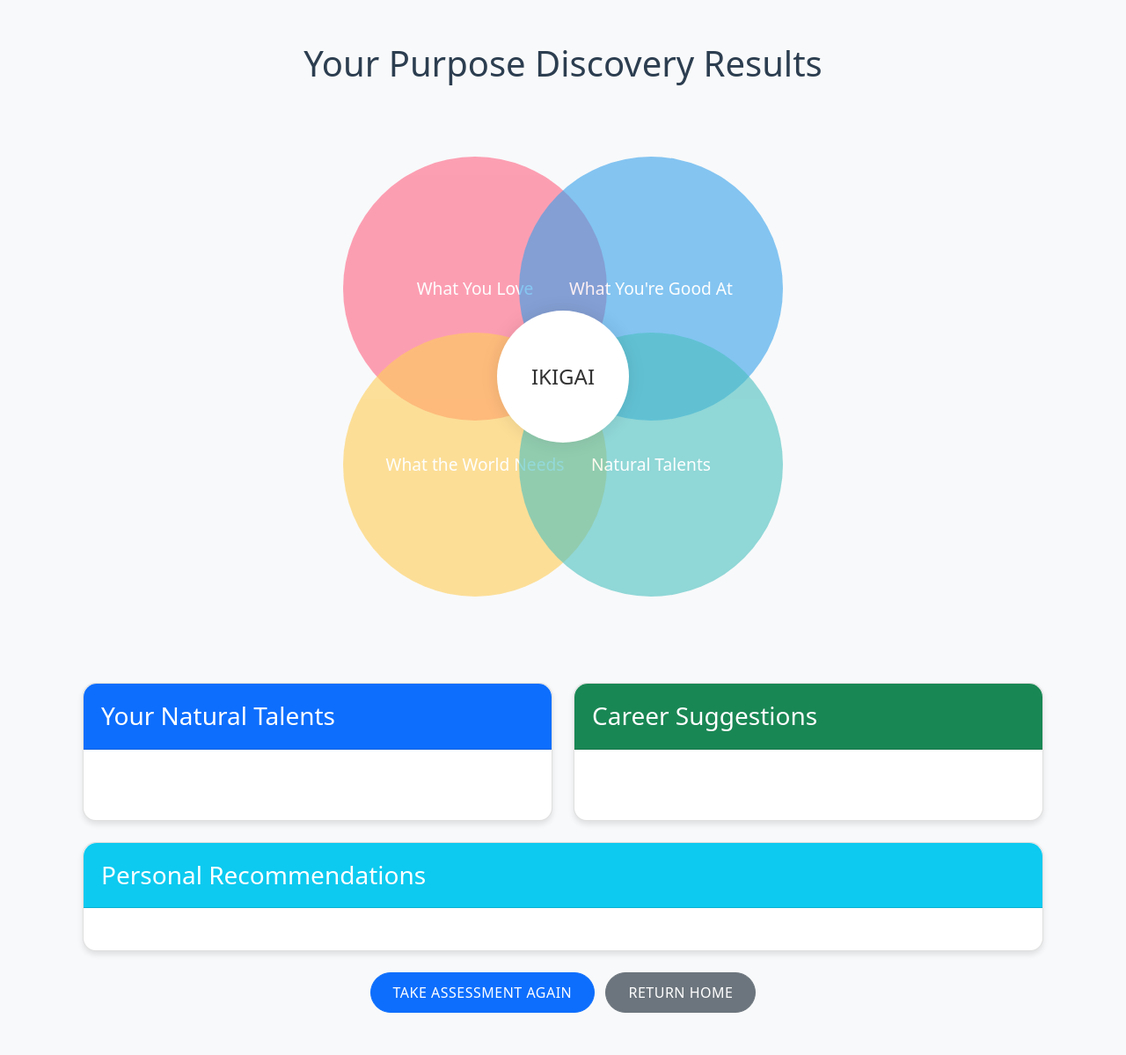
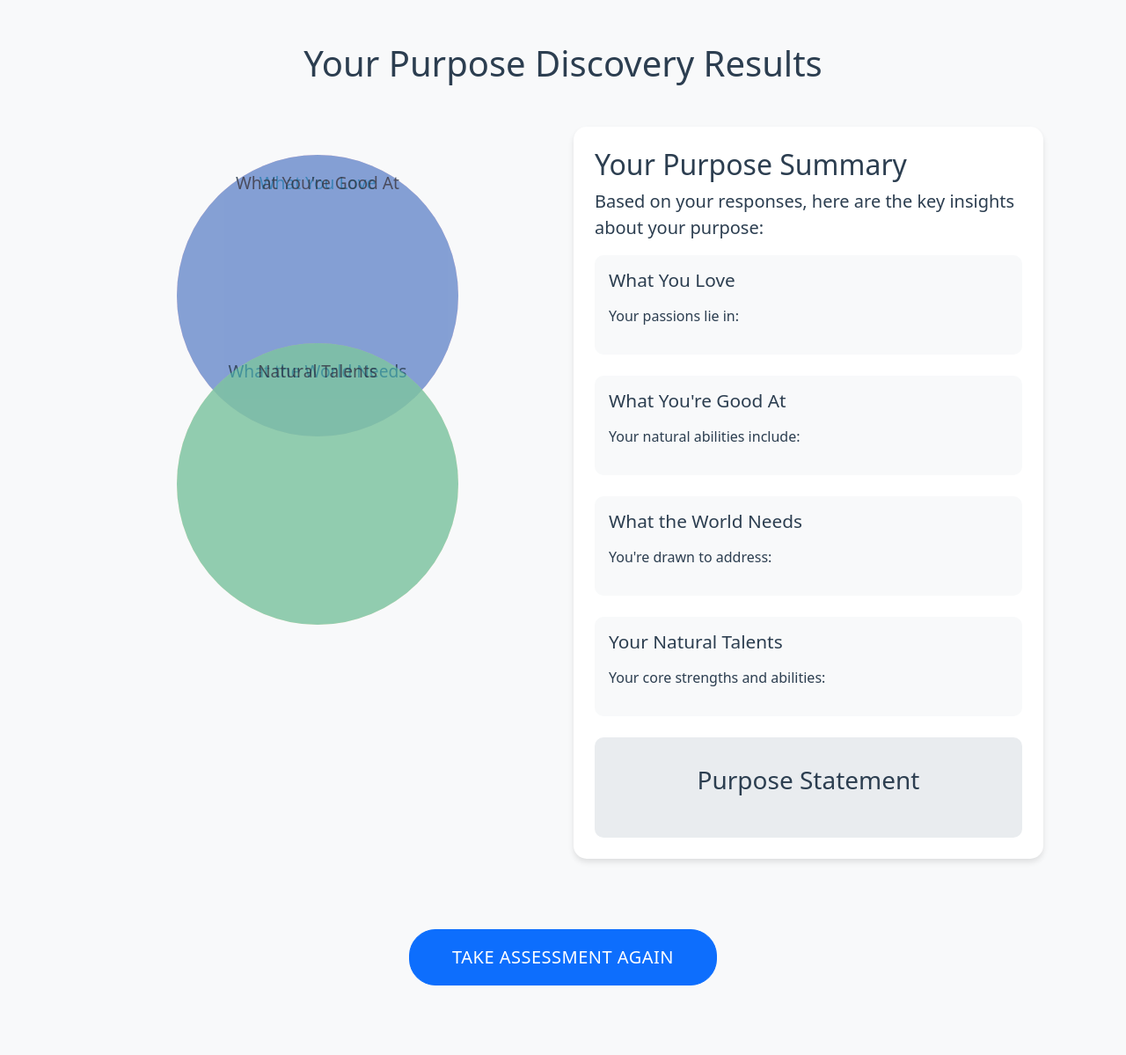
Before and after one commit to drntamm/PurposeFinder, a Flask app: template templates/results.html in a window 1280 px wide. Shown: the part 56-1255 px from the top of the page at 88% size. After the commit the page ends 1176 px from the top, so only its background shows below. Run offline with Flask 3, Linux system fonts and the light colour scheme; the template is opened without the code that fills it, so the values that code supplies are empty.

Commit message:
Refactor: Replace spiritual gifts with natural talents
- Update assessment form with natural_abilities and innate_strengths
- Improve Venn diagram visualization
- Add purpose statement generation
- Enhance results page layout

```diff
--- a/app.py
+++ b/app.py
@@ -2,7 +2,7 @@ from flask import Flask, render_template, request, jsonify, redirect, url_for, f
 from flask_sqlalchemy import SQLAlchemy
 from flask_wtf import FlaskForm
 from wtforms import SelectMultipleField, widgets
-from wtforms.validators import ValidationError
+from wtforms.validators import ValidationError, DataRequired
 from datetime import datetime
 import re
 import os
@@ -59,30 +59,30 @@ WORLD_IMPACT = [
     ('wellbeing', 'Supporting mental and emotional well-being')
 ]
 
-SPIRITUAL_SERVICE = [
-    ('teaching', 'Teaching and mentoring individuals'),
-    ('volunteering', 'Volunteering for community services'),
-    ('motivation', 'Sharing motivational messages or advice'),
-    ('leadership', 'Leading by example in professional or personal settings'),
-    ('counseling', 'Counseling or providing emotional support'),
-    ('giving', 'Offering financial or material help to those in need'),
-    ('organizing', 'Organizing charitable or fundraising events'),
-    ('workshops', 'Hosting workshops or training sessions'),
-    ('pastoral', 'Providing spiritual direction or pastoral care'),
-    ('advocacy', 'Advocating for social causes')
+NATURAL_ABILITIES = [
+    ('analytical', 'Strong analytical and problem-solving abilities'),
+    ('interpersonal', 'Natural interpersonal and relationship-building skills'),
+    ('creative', 'Creative thinking and innovative ideation'),
+    ('strategic', 'Strategic planning and vision development'),
+    ('empathetic', 'Deep empathy and emotional intelligence'),
+    ('technical', 'Technical aptitude and quick learning'),
+    ('communication', 'Clear and effective communication'),
+    ('leadership', 'Natural leadership and team motivation'),
+    ('adaptability', 'Adaptability and resilience'),
+    ('organization', 'Exceptional organizational abilities')
 ]
 
-SPIRITUAL_FULFILLMENT = [
-    ('growth', 'Helping others grow and reach their potential'),
-    ('impact', 'Witnessing positive changes in the lives of others'),
-    ('mindfulness', 'Practicing gratitude and mindfulness'),
-    ('wisdom', 'Sharing knowledge and wisdom'),
-    ('causes', 'Contributing to meaningful and impactful causes'),
-    ('community', 'Building strong relationships and communities'),
-    ('faith', 'Inspiring others through faith or spirituality'),
-    ('nature', 'Connecting with nature and the environment'),
-    ('creativity', 'Creating art or music that touches lives'),
-    ('mission', 'Being part of a larger mission or vision')
+INNATE_STRENGTHS = [
+    ('intuition', 'Strong intuition and insight'),
+    ('persistence', 'Natural persistence and determination'),
+    ('synthesis', 'Ability to synthesize complex information'),
+    ('inspiration', 'Talent for inspiring and motivating others'),
+    ('perception', 'Keen perception and observation skills'),
+    ('diplomacy', 'Natural diplomacy and conflict resolution'),
+    ('innovation', 'Innovative thinking and problem-solving'),
+    ('mentoring', 'Natural mentoring and teaching abilities'),
+    ('coordination', 'Excellent project coordination skills'),
+    ('vision', 'Visionary thinking and future planning')
 ]
 
 LOVE_ACTIVITIES = [
@@ -139,30 +139,57 @@ COMPLIMENTS = [
 
 # Form Class
 class AssessmentForm(FlaskForm):
-    love_activities = MultiCheckboxField('What activities do you love doing?',
-                                       choices=LOVE_ACTIVITIES,
-                                       validators=[at_least_one_required])
-    love_topics = MultiCheckboxField('What topics interest you the most?',
-                                    choices=LOVE_TOPICS,
-                                    validators=[at_least_one_required])
-    skills_natural = MultiCheckboxField('What are your natural skills?',
-                                      choices=NATURAL_SKILLS,
-                                      validators=[at_least_one_required])
-    skills_compliments = MultiCheckboxField('What do people compliment you on?',
-                                          choices=COMPLIMENTS,
-                                          validators=[at_least_one_required])
-    world_problems = MultiCheckboxField('What problems do you want to solve?',
-                                      choices=WORLD_PROBLEMS,
-                                      validators=[at_least_one_required])
-    world_impact = MultiCheckboxField('How do you want to impact the world?',
-                                    choices=WORLD_IMPACT,
-                                    validators=[at_least_one_required])
-    spiritual_service = MultiCheckboxField('How do you like to serve others?',
-                                         choices=SPIRITUAL_SERVICE,
-                                         validators=[at_least_one_required])
-    spiritual_fulfillment = MultiCheckboxField('What brings you spiritual fulfillment?',
-                                             choices=SPIRITUAL_FULFILLMENT,
-                                             validators=[at_least_one_required])
+    # What You Love
+    love_activities = SelectMultipleField('What activities bring you joy?',
+        choices=LOVE_ACTIVITIES,
+        validators=[DataRequired()],
+        widget=widgets.ListWidget(prefix_label=False),
+        option_widget=widgets.CheckboxInput())
+
+    love_topics = SelectMultipleField('What topics fascinate you?',
+        choices=LOVE_TOPICS,
+        validators=[DataRequired()],
+        widget=widgets.ListWidget(prefix_label=False),
+        option_widget=widgets.CheckboxInput())
+
+    # What You're Good At
+    skills_natural = SelectMultipleField('What skills come naturally to you?',
+        choices=NATURAL_SKILLS,
+        validators=[DataRequired()],
+        widget=widgets.ListWidget(prefix_label=False),
+        option_widget=widgets.CheckboxInput())
+
+    skills_compliments = SelectMultipleField('What do people often compliment you on?',
+        choices=COMPLIMENTS,
+        validators=[DataRequired()],
+        widget=widgets.ListWidget(prefix_label=False),
+        option_widget=widgets.CheckboxInput())
+
+    # What the World Needs
+    world_problems = SelectMultipleField('What problems in the world concern you most?',
+        choices=WORLD_PROBLEMS,
+        validators=[DataRequired()],
+        widget=widgets.ListWidget(prefix_label=False),
+        option_widget=widgets.CheckboxInput())
+
+    world_impact = SelectMultipleField('How would you like to make a difference?',
+        choices=WORLD_IMPACT,
+        validators=[DataRequired()],
+        widget=widgets.ListWidget(prefix_label=False),
+        option_widget=widgets.CheckboxInput())
+
+    # Natural Talents
+    natural_abilities = SelectMultipleField('What are your core natural abilities?',
+        choices=NATURAL_ABILITIES,
+        validators=[DataRequired()],
+        widget=widgets.ListWidget(prefix_label=False),
+        option_widget=widgets.CheckboxInput())
+
+    innate_strengths = SelectMultipleField('What are your innate personal strengths?',
+        choices=INNATE_STRENGTHS,
+        validators=[DataRequired()],
+        widget=widgets.ListWidget(prefix_label=False),
+        option_widget=widgets.CheckboxInput())
 
 # Database Models
 class Assessment(db.Model):
@@ -174,13 +201,17 @@ class Assessment(db.Model):
     skills_compliments = db.Column(db.Text)
     world_problems = db.Column(db.Text)
     world_impact = db.Column(db.Text)
-    spiritual_service = db.Column(db.Text)
-    spiritual_fulfillment = db.Column(db.Text)
+    natural_abilities = db.Column(db.Text)
+    innate_strengths = db.Column(db.Text)
 
 # Initialize database before first request
 @app.before_first_request
 def init_db():
-    db.create_all()
+    with app.app_context():
+        # Drop all tables to handle renamed columns
+        db.drop_all()
+        # Create all tables with new schema
+        db.create_all()
 
 @app.route('/')
 def index():
@@ -201,8 +232,8 @@ def assessment():
                     skills_compliments=','.join(form.skills_compliments.data),
                     world_problems=','.join(form.world_problems.data),
                     world_impact=','.join(form.world_impact.data),
-                    spiritual_service=','.join(form.spiritual_service.data),
-                    spiritual_fulfillment=','.join(form.spiritual_fulfillment.data)
+                    natural_abilities=','.join(form.natural_abilities.data),
+                    innate_strengths=','.join(form.innate_strengths.data)
                 )
 
                 # Save to database
@@ -210,7 +241,17 @@ def assessment():
                 db.session.commit()
 
                 # Process results
-                results = analyze_assessment(assessment)
+                results = {
+                    'love_activities': form.love_activities.data,
+                    'love_topics': form.love_topics.data,
+                    'skills_natural': form.skills_natural.data,
+                    'skills_compliments': form.skills_compliments.data,
+                    'world_problems': form.world_problems.data,
+                    'world_impact': form.world_impact.data,
+                    'natural_abilities': form.natural_abilities.data,
+                    'innate_strengths': form.innate_strengths.data,
+                    'purpose_statement': generate_purpose_statement(form)
+                }
 
                 return render_template('results.html', results=results)
 
@@ -226,50 +267,25 @@ def assessment():
 
     return render_template('assessment.html', form=form)
 
-def analyze_assessment(assessment):
-    # Extract individual responses
-    love_activities = assessment.love_activities.split(',')
-    love_topics = assessment.love_topics.split(',')
-    skills_natural = assessment.skills_natural.split(',')
-    skills_compliments = assessment.skills_compliments.split(',')
-    world_problems = assessment.world_problems.split(',')
-    world_impact = assessment.world_impact.split(',')
-    spiritual_service = assessment.spiritual_service.split(',')
-    spiritual_fulfillment = assessment.spiritual_fulfillment.split(',')
+def generate_purpose_statement(form):
+    """Generate a personalized purpose statement based on form responses."""
+    loves = form.love_activities.data + form.love_topics.data
+    skills = form.skills_natural.data + form.skills_compliments.data
+    impact = form.world_problems.data + form.world_impact.data
+    talents = form.natural_abilities.data + form.innate_strengths.data
 
-    # Prepare Venn diagram data
-    love_items = [item.replace('_', ' ').title() for item in (love_activities[:2] + love_topics[:2])]
-    good_at_items = [item.replace('_', ' ').title() for item in (skills_natural[:2] + skills_compliments[:2])]
-    world_needs_items = [item.replace('_', ' ').title() for item in (world_problems[:2] + world_impact[:2])]
-    natural_talents_items = [item.replace('_', ' ').title() for item in (spiritual_service[:2] + spiritual_fulfillment[:2])]
+    # Select key elements for the purpose statement
+    primary_love = loves[0] if loves else ""
+    primary_skill = skills[0] if skills else ""
+    primary_impact = impact[0] if impact else ""
+    primary_talent = talents[0] if talents else ""
 
-    # Generate career suggestions
-    careers = [
-        "Career Coach",
-        "Non-profit Leader",
-        "Community Organizer",
-        "Educational Consultant",
-        "Social Entrepreneur"
-    ]
+    statement = f"Your purpose may be to use your natural talent for {primary_talent} "
+    statement += f"and your skill in {primary_skill} "
+    statement += f"to {primary_impact}, "
+    statement += f"while pursuing your passion for {primary_love}."
 
-    # Generate recommendations
-    recommendations = [
-        f"Focus on combining your love of {love_items[0].lower()} with your talent for {good_at_items[0].lower()}",
-        f"Consider how you can address {world_needs_items[0].lower()} using your {natural_talents_items[0].lower()} abilities",
-        f"Develop your skills in {good_at_items[1].lower()} to make a bigger impact in {world_needs_items[1].lower()}",
-        "Network with professionals in your areas of interest",
-        "Seek mentorship opportunities in your chosen field"
-    ]
-
-    return {
-        'love_items': love_items,
-        'good_at_items': good_at_items,
-        'world_needs_items': world_needs_items,
-        'natural_talents_items': natural_talents_items,
-        'natural_talents': [item.replace('_', ' ').title() for item in (spiritual_service + spiritual_fulfillment)],
-        'careers': careers,
-        'recommendations': recommendations
-    }
+    return statement
 
 if __name__ == '__main__':
-    app.run(host='0.0.0.0', port=int(os.environ.get('PORT', 8080)))
+    app.run(host='0.0.0.0', port=int(os.environ.get('PORT', 8081)))
--- a/templates/results.html
+++ b/templates/results.html
@@ -3,104 +3,227 @@
 {% block title %}Your Purpose Results{% endblock %}
 
 {% block styles %}
-<link rel="stylesheet" href="{{ url_for('static', filename='css/venn.css') }}">
+<style>
+.venn-container {
+    position: relative;
+    width: 100%;
+    padding-bottom: 100%;
+    margin: 2rem auto;
+}
+
+.venn-circle {
+    position: absolute;
+    width: 60%;
+    height: 60%;
+    border-radius: 50%;
+    padding: 20px;
+    opacity: 0.85;
+    transition: all 0.3s ease;
+}
+
+.venn-circle:hover {
+    opacity: 1;
+    transform: scale(1.05);
+    z-index: 10;
+}
+
+.venn-circle h3 {
+    font-size: 1.2rem;
+    margin-bottom: 1rem;
+    text-align: center;
+}
+
+.venn-circle ul {
+    font-size: 0.9rem;
+    padding-left: 1.5rem;
+}
+
+.love {
+    background-color: rgba(255, 99, 132, 0.7);
+    top: 0;
+    left: 20%;
+}
+
+.good-at {
+    background-color: rgba(54, 162, 235, 0.7);
+    top: 0;
+    right: 20%;
+}
+
+.world-needs {
+    background-color: rgba(255, 206, 86, 0.7);
+    bottom: 0;
+    left: 20%;
+}
+
+.natural-talents {
+    background-color: rgba(75, 192, 192, 0.7);
+    bottom: 0;
+    right: 20%;
+}
+
+.purpose-summary {
+    box-shadow: 0 4px 6px rgba(0, 0, 0, 0.1);
+    border: none;
+    border-radius: 15px;
+}
+
+.insight-section {
+    padding: 1rem;
+    background-color: #f8f9fa;
+    border-radius: 10px;
+    margin-bottom: 1.5rem;
+}
+
+.insight-section h3 {
+    color: #2c3e50;
+    font-size: 1.3rem;
+    margin-bottom: 1rem;
+}
+
+.insight-section ul {
+    padding-left: 1.5rem;
+}
+
+.purpose-statement {
+    background-color: #e9ecef;
+    padding: 2rem;
+    border-radius: 10px;
+    text-align: center;
+}
+
+.btn-lg {
+    padding: 1rem 3rem;
+    font-size: 1.25rem;
+    border-radius: 30px;
+}
+</style>
 {% endblock %}
 
 {% block content %}
 <div class="container mt-5">
-    <h1 class="text-center mb-4">Your Purpose Discovery Results</h1>
+    <h1 class="text-center mb-5">Your Purpose Discovery Results</h1>
 
+    <div class="row">
+        <div class="col-md-6">
             <!-- Ikigai Venn Diagram -->
-    <div class="venn-container">
+            <div class="venn-container mb-4">
                 <div class="venn-circle love">
-            <h4>What You Love<br>
-                {% for item in results.love_items %}
-                {{ item }}<br>
+                    <h3>What You Love</h3>
+                    <ul>
+                        {% for item in results.love_activities %}
+                        <li>{{ item }}</li>
                         {% endfor %}
-            </h4>
+                        {% for item in results.love_topics %}
+                        <li>{{ item }}</li>
+                        {% endfor %}
+                    </ul>
                 </div>
                 <div class="venn-circle good-at">
-            <h4>What You're Good At<br>
-                {% for item in results.good_at_items %}
-                {{ item }}<br>
+                    <h3>What You're Good At</h3>
+                    <ul>
+                        {% for item in results.skills_natural %}
+                        <li>{{ item }}</li>
                         {% endfor %}
-            </h4>
+                        {% for item in results.skills_compliments %}
+                        <li>{{ item }}</li>
+                        {% endfor %}
+                    </ul>
                 </div>
                 <div class="venn-circle world-needs">
-            <h4>What the World Needs<br>
-                {% for item in results.world_needs_items %}
-                {{ item }}<br>
+                    <h3>What the World Needs</h3>
+                    <ul>
+                        {% for item in results.world_problems %}
+                        <li>{{ item }}</li>
                         {% endfor %}
-            </h4>
+                        {% for item in results.world_impact %}
+                        <li>{{ item }}</li>
+                        {% endfor %}
+                    </ul>
                 </div>
                 <div class="venn-circle natural-talents">
-            <h4>Natural Talents<br>
-                {% for item in results.natural_talents_items %}
-                {{ item }}<br>
+                    <h3>Natural Talents</h3>
+                    <ul>
+                        {% for item in results.natural_abilities %}
+                        <li>{{ item }}</li>
                         {% endfor %}
-            </h4>
-        </div>
-        <div class="ikigai-center">
-            <h3>IKIGAI</h3>
-        </div>
-    </div>
-
-    <!-- Detailed Results -->
-    <div class="results-section">
-        <div class="row">
-            <!-- Natural Talents -->
-            <div class="col-md-6 mb-4">
-                <div class="card h-100">
-                    <div class="card-header bg-primary text-white">
-                        <h3 class="card-title mb-0">Your Natural Talents</h3>
-                    </div>
-                    <div class="card-body">
-                        <ul class="list-group list-group-flush">
-                            {% for gift in results.natural_talents %}
-                            <li class="list-group-item">
-                                <h5 class="mb-1">{{ gift|title }}</h5>
-                            </li>
+                        {% for item in results.innate_strengths %}
+                        <li>{{ item }}</li>
                         {% endfor %}
                     </ul>
                 </div>
             </div>
         </div>
 
-            <!-- Career Suggestions -->
-            <div class="col-md-6 mb-4">
-                <div class="card h-100">
-                    <div class="card-header bg-success text-white">
-                        <h3 class="card-title mb-0">Career Suggestions</h3>
-                    </div>
+        <div class="col-md-6">
+            <div class="purpose-summary card">
                 <div class="card-body">
-                        <ul class="list-group list-group-flush">
-                            {% for career in results.careers %}
-                            <li class="list-group-item">{{ career }}</li>
+                    <h2 class="card-title">Your Purpose Summary</h2>
+                    <p class="lead">Based on your responses, here are the key insights about your purpose:</p>
+
+                    <div class="insight-section mb-4">
+                        <h3>What You Love</h3>
+                        <p>Your passions lie in:</p>
+                        <ul>
+                            {% for item in results.love_activities %}
+                            <li>{{ item }}</li>
+                            {% endfor %}
+                            {% for item in results.love_topics %}
+                            <li>{{ item }}</li>
                             {% endfor %}
                         </ul>
+                    </div>
+
+                    <div class="insight-section mb-4">
+                        <h3>What You're Good At</h3>
+                        <p>Your natural abilities include:</p>
+                        <ul>
+                            {% for item in results.skills_natural %}
+                            <li>{{ item }}</li>
+                            {% endfor %}
+                            {% for item in results.skills_compliments %}
+                            <li>{{ item }}</li>
+                            {% endfor %}
+                        </ul>
+                    </div>
+
+                    <div class="insight-section mb-4">
+                        <h3>What the World Needs</h3>
+                        <p>You're drawn to address:</p>
+                        <ul>
+                            {% for item in results.world_problems %}
+                            <li>{{ item }}</li>
+                            {% endfor %}
+                            {% for item in results.world_impact %}
+                            <li>{{ item }}</li>
+                            {% endfor %}
+                        </ul>
+                    </div>
+
+                    <div class="insight-section mb-4">
+                        <h3>Your Natural Talents</h3>
+                        <p>Your core strengths and abilities:</p>
+                        <ul>
+                            {% for item in results.natural_abilities %}
+                            <li>{{ item }}</li>
+                            {% endfor %}
+                            {% for item in results.innate_strengths %}
+                            <li>{{ item }}</li>
+                            {% endfor %}
+                        </ul>
+                    </div>
+
+                    <div class="purpose-statement mt-4">
+                        <h3>Purpose Statement</h3>
+                        <p class="lead">{{ results.purpose_statement }}</p>
+                    </div>
                 </div>
             </div>
         </div>
     </div>
 
-        <!-- Recommendations -->
-        <div class="card mb-4">
-            <div class="card-header bg-info text-white">
-                <h3 class="card-title mb-0">Personal Recommendations</h3>
-            </div>
-            <div class="card-body">
-                <ul class="list-group list-group-flush">
-                    {% for recommendation in results.recommendations %}
-                    <li class="list-group-item">{{ recommendation }}</li>
-                    {% endfor %}
-                </ul>
-            </div>
-        </div>
-    </div>
-
-    <div class="text-center mt-4 mb-5">
-        <a href="{{ url_for('assessment') }}" class="btn btn-primary me-2">Take Assessment Again</a>
-        <a href="{{ url_for('index') }}" class="btn btn-secondary">Return Home</a>
+    <div class="text-center mt-5 mb-5">
+        <a href="{{ url_for('assessment') }}" class="btn btn-primary btn-lg">Take Assessment Again</a>
     </div>
 </div>
 {% endblock %}
```
Also changed, not shown: templates/assessment.html (+24 -67 lines). Lines whose indentation alone changed are shown as unchanged.
